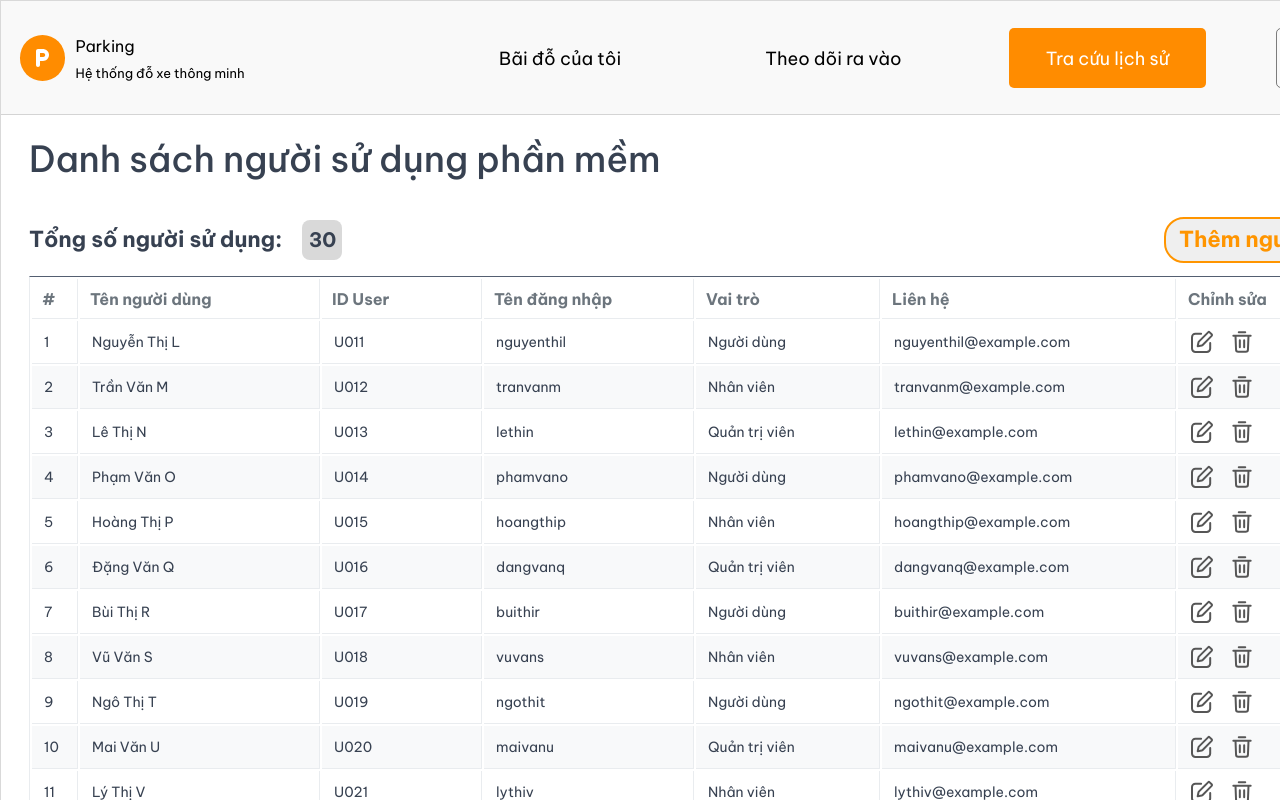
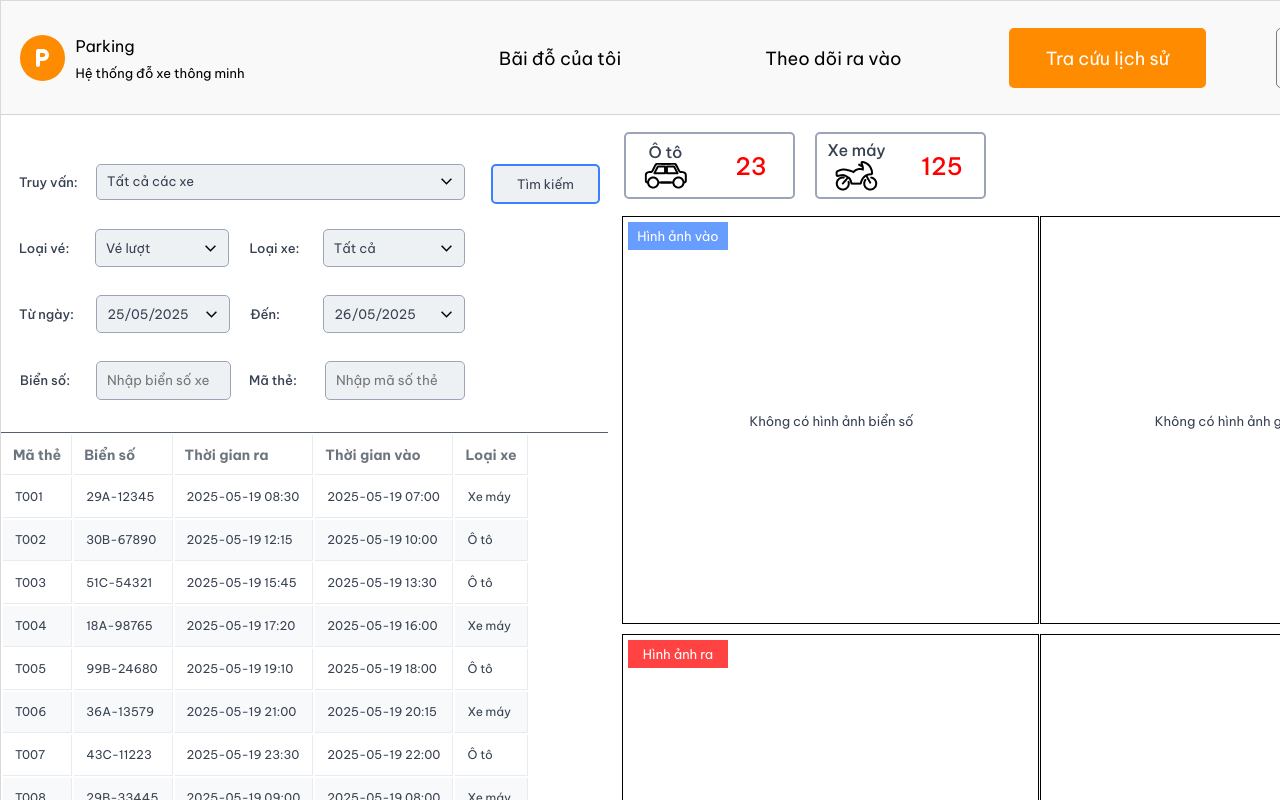
Before and after one commit to MinMinhMin/Project, a React (Vite) app in the folder frontend/: page / in a window 1280 px wide. Shown: the top 800 px of the page. Built offline with nearby package versions, Linux system fonts and the light colour scheme.

Commit message:
update-HistoryQuerry

```diff
--- a/frontend/src/styles/user/querryHistory.module.css
+++ b/frontend/src/styles/user/querryHistory.module.css
@@ -260,12 +260,13 @@ font-style: normal;
 font-weight: 600;
 line-height: 20px;
 height: 40px;
-padding: 0px 30px 0px 15px;
+padding: 8px 10px 8px 10px;
 align-items: center;
 gap: 8px;
 align-self: stretch;
 border-right: 1px solid var(--Neutral-200, #E9ECEF);
 border-bottom: 1px solid var(--Neutral-200, #E9ECEF);
+text-align: left;
 }
 
 /* Căn trái hoặc phải cho các ô nếu muốn */
@@ -472,3 +473,9 @@ gap: 10px;
 background: #FF4343;
 z-index: 10;
 }
+.odd:hover,
+.even:hover {
+  background-color: #FFF4E5;
+  color: #FF9500;
+  transition: background-color 0.3s ease, color 0.3s ease;
+}
--- a/frontend/src/views/App.jsx
+++ b/frontend/src/views/App.jsx
@@ -6,7 +6,7 @@ import LogoutPage from "./LogoutPage";
 import ParkingLotsPage from "./ParkingLotsPage";
 import AdminPage from "./AdminPage";
 import UserTopBar from "../layout/usertobarHistory";
-import MainScreen from "../components/Admin/UserList";
+import MainScreen from "../components/user/querryHistory/mainScreen";
 import Layout from "../components/Layout";
 import ProtectedRoute from "../routes/ProtectedRoute";
 
```
